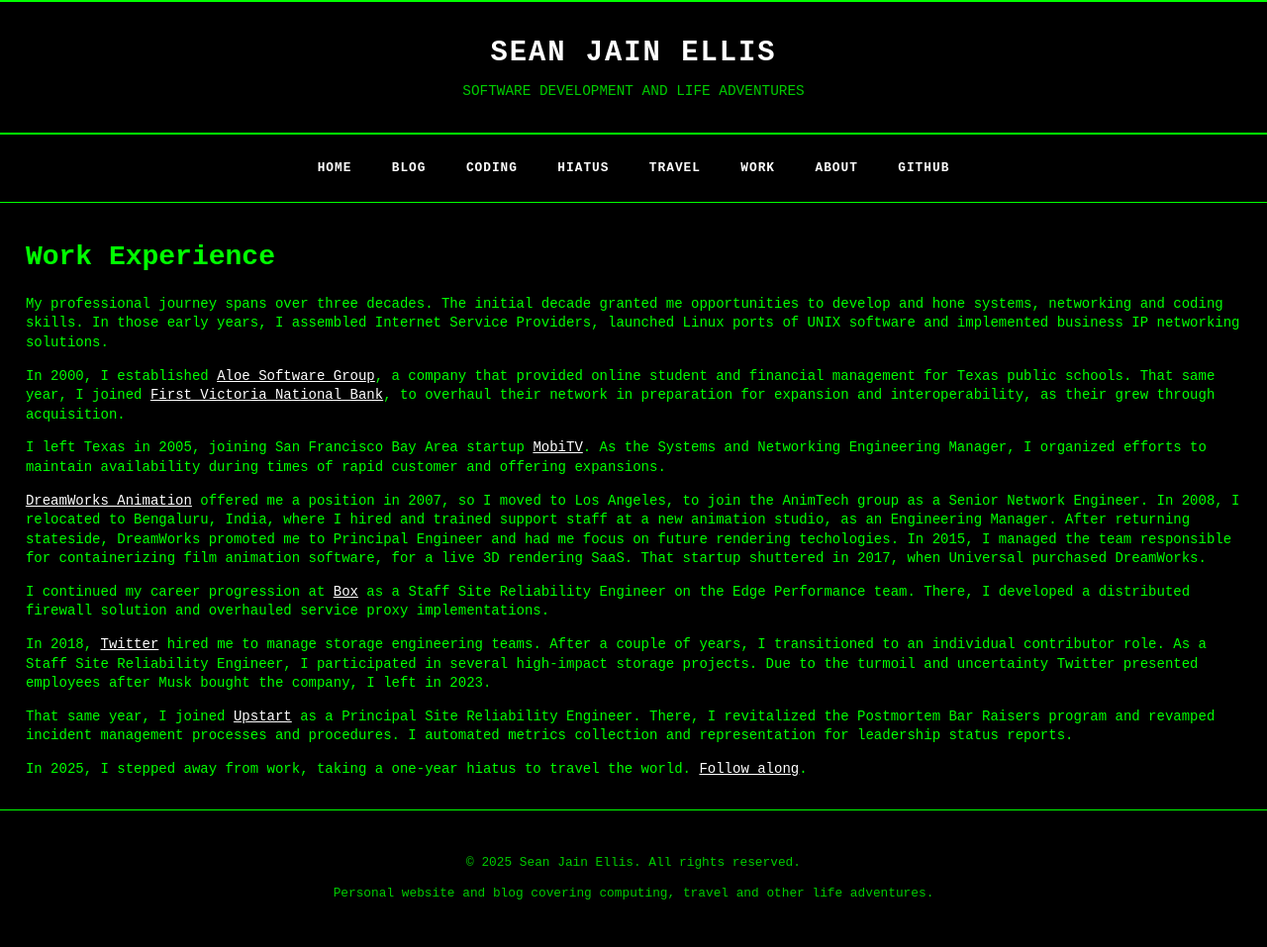
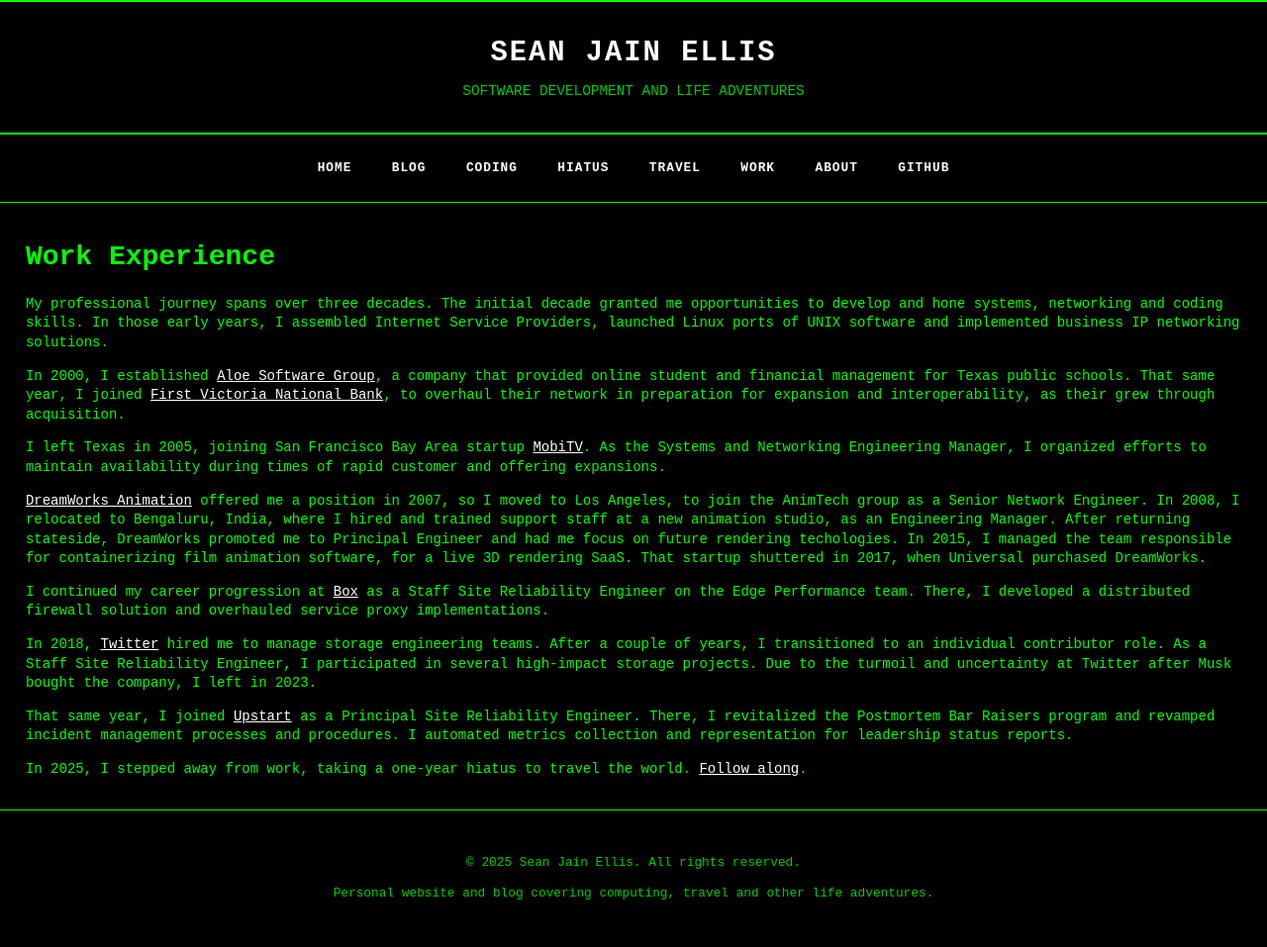
Before and after one commit to bandarji/bandarji.github.io, a Jekyll site: the page built from work.md, in a window 1280 px wide. Shown: the whole page at 99% size. Built offline with Jekyll 4.4.1, drawn with Linux system fonts in a browser that asks for light colours; our own code applies the rules of GitHub Pages for plain Markdown files.

Commit message:
Fix broken link

```diff
--- a/work.md
+++ b/work.md
@@ -39,8 +39,8 @@
 In 2018, [Twitter](https://twitter.com/) hired me to manage storage engineering
 teams. After a couple of years, I transitioned to an individual contributor
 role. As a Staff Site Reliability Engineer, I participated in several
-high-impact storage projects. Due to the turmoil and uncertainty Twitter
-presented employees after Musk bought the company, I left in 2023.
+high-impact storage projects. Due to the turmoil and uncertainty at Twitter
+after Musk bought the company, I left in 2023.
 
 That same year, I joined [Upstart](https://www.upstart.com/) as a Principal
 Site Reliability Engineer. There, I revitalized the Postmortem Bar Raisers
@@ -49,4 +49,4 @@
 reports.
 
 In 2025, I stepped away from work, taking a one-year hiatus to travel the
-world. [Follow along](https://bandarji.github.io/hiatus/).
+world. [Follow along](https://bandarji.github.io/categories/hiatus/).
```
